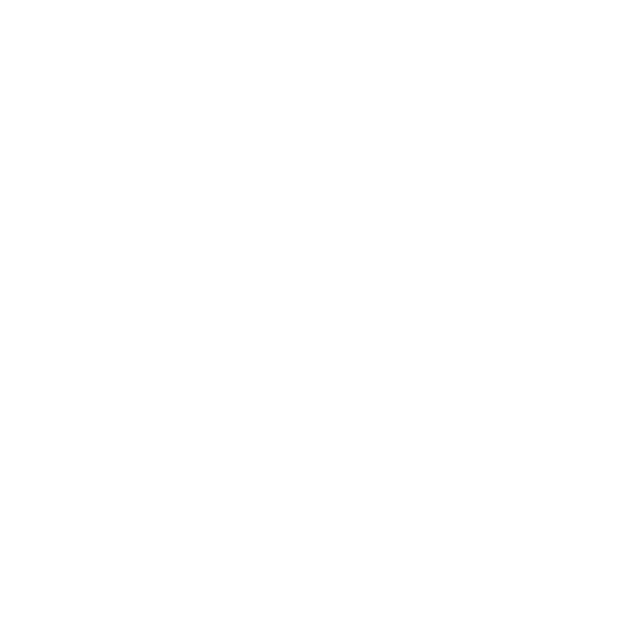
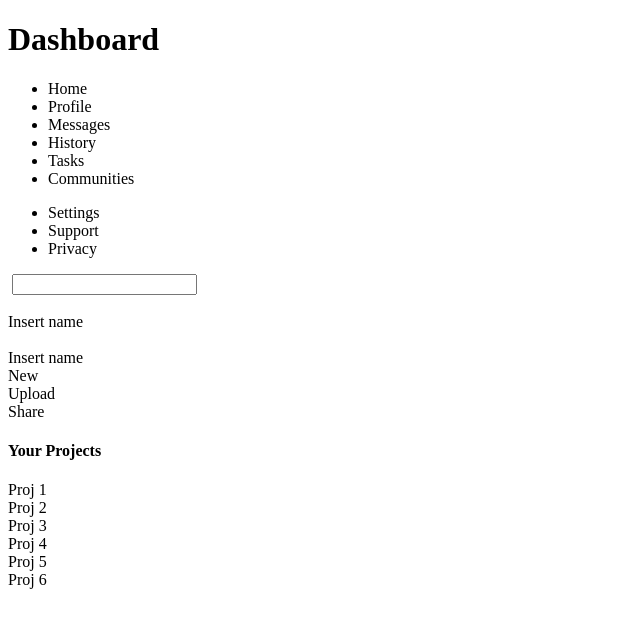
Before and after one commit to seanpoul/project-admin-dashboard, a plain HTML site: page index.html in a window 1280 px wide. Shown: the whole page, without its empty margins (0-640 px from the left). Drawn offline with Linux system fonts and the light colour scheme.

Commit message:
Partial layout of dashboard.

```diff
--- a/index.html
+++ b/index.html
@@ -10,10 +10,51 @@
 </head>
 
 <body>
-
-
-
-
+    <div class="menu">
+        <h1>Dashboard</h1>
+        <ul>
+            <li>Home</li>
+            <li>Profile</li>
+            <li>Messages</li>
+            <li>History</li>
+            <li>Tasks</li>
+            <li>Communities</li>
+        </ul>
+        <ul>
+            <li>Settings</li>
+            <li>Support</li>
+            <li>Privacy</li>
+        </ul>
+    </div>
+    <div class="header">
+        <div class="search">
+            <img src="" alt="" id="searchIcon">
+            <input type="search">
+        </div>
+        <div class="profile">
+            <img src="" alt="" id="notification">
+            <img src="" alt="" class="pic">
+            <div id="profName">Insert name</div>
+        </div>
+        <div class="greeting">
+            <img src="" alt="" class="pic">
+            <div class="name">Insert name</div>
+        </div>
+        <div class="interact">
+            <div>New</div>
+            <div>Upload</div>
+            <div>Share</div>
+        </div>
+    </div>
+    <h4>Your Projects</h4>
+    <div class="project">
+        <div>Proj 1</div>
+        <div>Proj 2</div>
+        <div>Proj 3</div>
+        <div>Proj 4</div>
+        <div>Proj 5</div>
+        <div>Proj 6</div>
+    </div>
 </body>
 
 </html>
```
